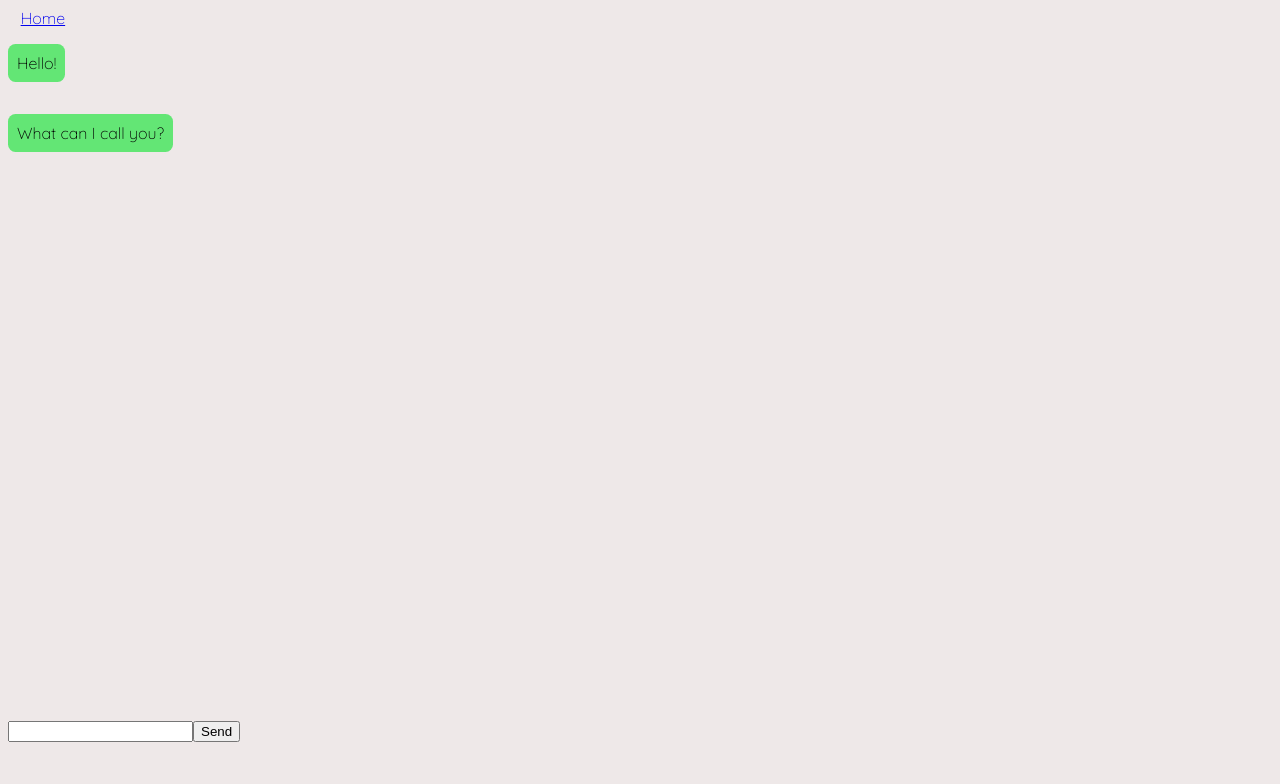
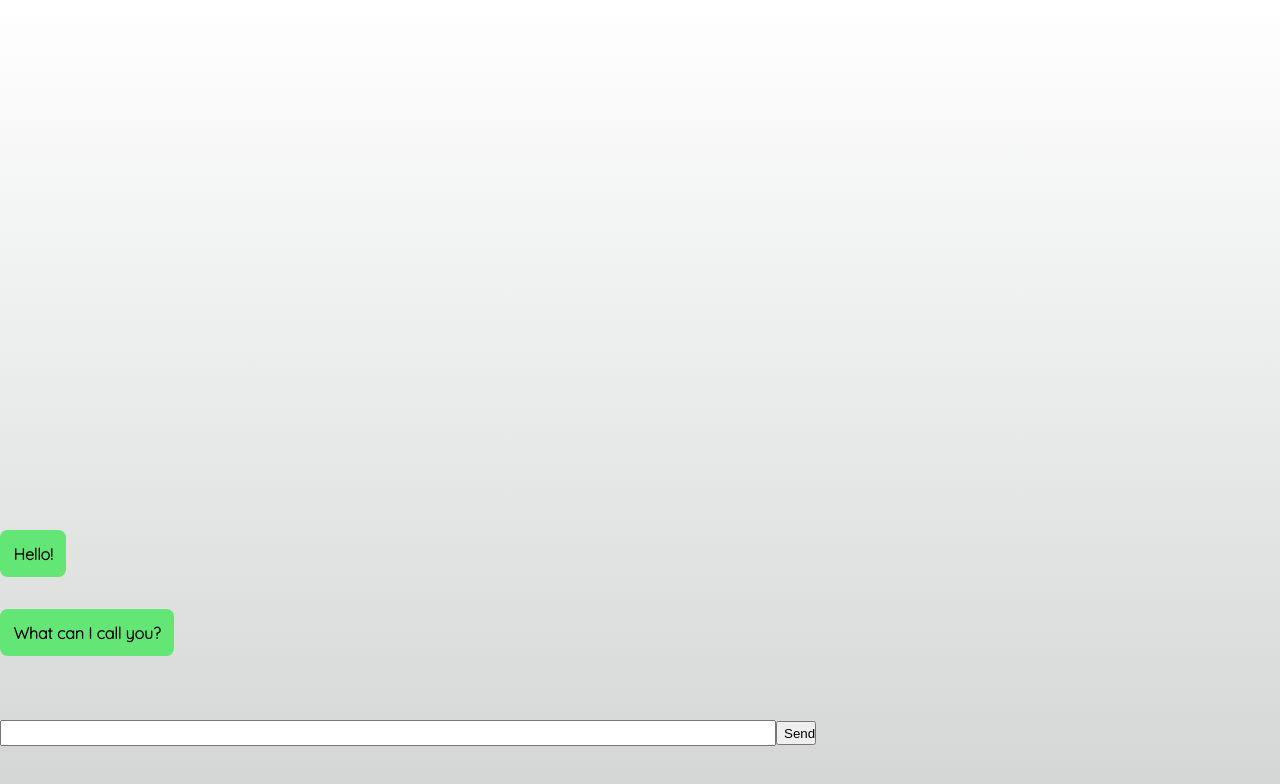
Before and after one commit to axwhiting/chatBot, a Vue app in the folder vue/: page / in a window 1280 px wide. Shown: the top 784 px of the page. Built offline with nearby package versions, Linux system fonts and the light colour scheme.

Commit message:
push message ID error

```diff
--- a/vue/src/App.vue
+++ b/vue/src/App.vue
@@ -1,8 +1,12 @@
 <template>
-  <div id="app">
-    <div id="nav">
-      <router-link v-bind:to="{ name: 'home' }">Home</router-link>
-    </div>
+  <div>
     <router-view />
   </div>
 </template>
+
+<style>
+
+body{
+  margin:0%
+}
+</style>
--- a/vue/src/components/ChatBot.vue
+++ b/vue/src/components/ChatBot.vue
@@ -33,31 +33,40 @@ template {
   flex-direction: column;
   width: 70vw;
   font-family: 'Quicksand', sans-serif;
+  justify-content: flex-end;
+
 }
 
 div.bot {
   display: flex;
   justify-content: flex-start;
   width: 100%;
+  font-weight: bold;
 }
 
 div.student{
   display: flex;
   justify-content: flex-end;
   width: 100%;
+  overflow-y: scroll;
+
 }
 
 p,a {
   max-width: 60%;
-  padding: 1%;
+  padding: 1.5%;
   border-radius: 7.5px;
 
+
+}
+.home{
+      overflow-y: scroll;
 
 }
 
 div.bot p, div.bot a {
   background-color: #63e675;
-  /* animation: 1s ease-in-out 0s  slideInLeft; */
+  animation: 1s ease-in-out 0s  slideInLeft;
 
 
 
@@ -69,14 +78,7 @@ div.student p, div.student a{
   /* animation: 1s ease-in 0s  slideInRight; */
 
 }
-html{
-background: #eee8e8;
 
-
-/* gradient repeating due to input field?
-background: #FFFFFF;
-background: linear-gradient(to bottom, #FFFFFF, #D4D6D6); */
-}
 
 
 
--- a/vue/src/components/InputField.vue
+++ b/vue/src/components/InputField.vue
@@ -22,7 +22,7 @@ data()
         link:""
       },
       msgWithUsername: {
-        id: this.$store.state.messages.length + 1,
+        id: 4,
         body: "",
         sender: "bot",
         type: "text",
@@ -47,7 +47,9 @@ data()
                   link: response.data.link
           }
         this.$store.commit("ADD_MESSAGE", botMessage);
+        this.msg.id = this.$store.state.messages.length +1
         });
+
       } else {
       chatService.sendMessage(this.msg).then(response =>{
           response.data.forEach(msgBody => {
@@ -87,5 +89,15 @@ data()
 </script>
 
 <style>
+input{
+    width: 60%;
+    height: 2.5vh;
+}
+button{
+  height: 3.1vh;
+  width: 5vh;
+  margin-right: 5%;
+
+}
 
 </style>
--- a/vue/src/views/Home.vue
+++ b/vue/src/views/Home.vue
@@ -27,18 +27,26 @@ div {
 }
 .home{
   display: flex;
+  height: 100vh;
   flex-direction: column-reverse;
+  justify-content: flex-start;
 }
 .input-field{
   position: fixed;
   bottom: 0;
   z-index: 500;
-  height: 10vh;
+  height: 10%;
   background-color:transparent;
-
+  width: 100%;
+}
+html{
+background: #eee8e8;
+background: #FFFFFF;
+background: linear-gradient(to bottom, #FFFFFF, #D4D6D6);
 }
 .chat-bot{
-  margin-bottom: 10vh;
+  margin-bottom: 10%;
+  height: 90%;
 }
 
 
```
